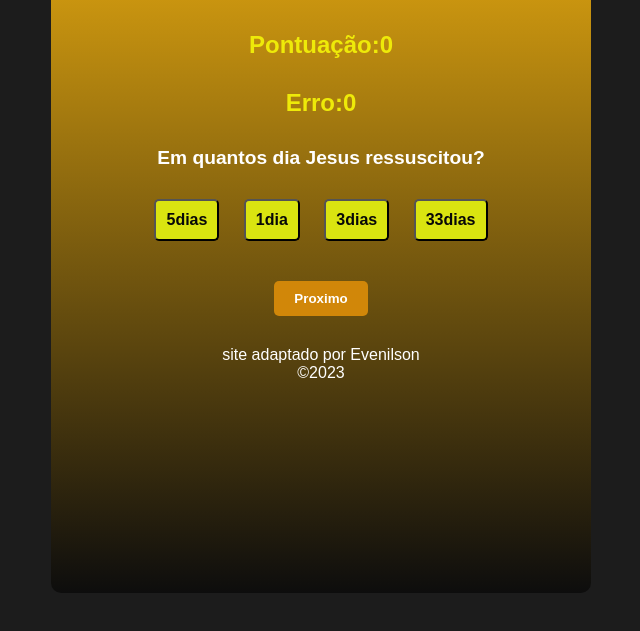
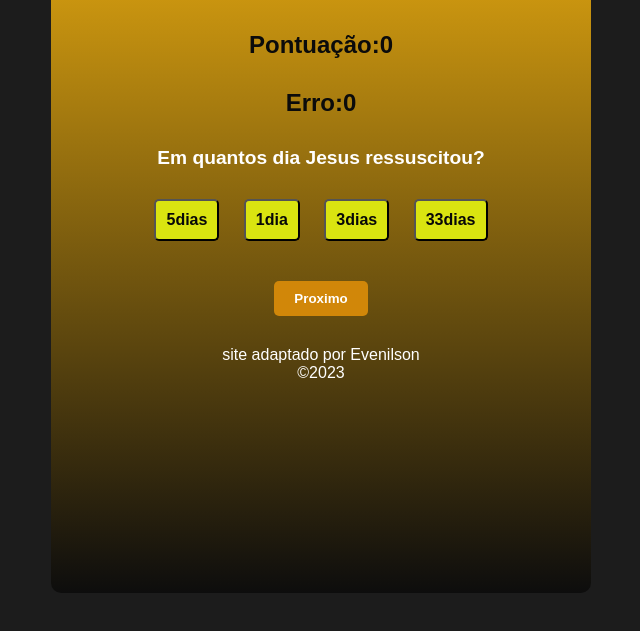
Before and after one commit to evenilsonguerreiro/quiz-do-voz-o, a plain HTML site: page index.html in a window 1280 px wide. Shown: the part 157-788 px from the top of the page, without its empty margins (319-959 px from the left). Drawn offline with Linux system fonts and the light colour scheme.

Commit message:
Update style.css

```diff
--- a/css/style.css
+++ b/css/style.css
@@ -65,7 +65,7 @@ p{
 #score,#wrong{
     font-size: 1.5em;
     font-weight: 600;
-    color: rgb(238, 234, 9);
+    color: rgb(11, 11, 11);
 }
 footer{
     text-align: center;
```
